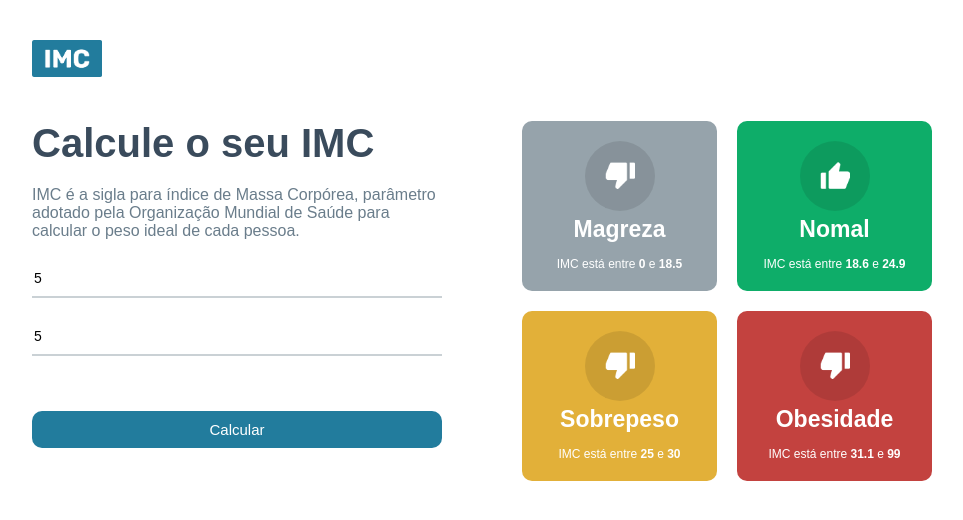
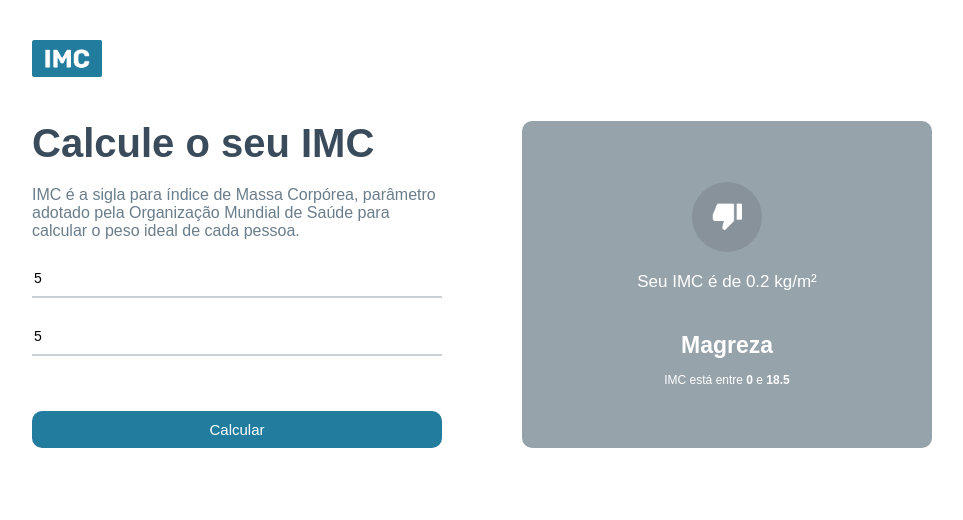
Before and after one commit to Igormarims/IMC-React, a React (Vite) app: page / in a window 1280 px wide. Both pictures are taken after typing "5", "5" into the empty fields and a click on the button "Calcular". Shown: the top 520 px of the page, without its empty margins (158-1121 px from the left). Built offline with nearby package versions, Linux system fonts and the light colour scheme.

Commit message:
GridItem component conditional

```diff
--- a/src/App.module.css
+++ b/src/App.module.css
@@ -71,3 +71,14 @@
    gap: 20px;
 
  }
+
+ .rightSide  .rightBig {
+  flex: 1;
+   display: flex;
+
+ }
+
+ .rightArrow {
+  display: flex;
+  flex: 1;
+ }
--- a/src/App.tsx
+++ b/src/App.tsx
@@ -2,16 +2,18 @@
 import { useState } from 'react';
 import styles from './App.module.css';
 import LOGO from './assets/powered.png'
-import { calculateImc, levels } from './helpers/imc'
+import { calculateImc, Level, levels } from './helpers/imc'
 import  GridItem  from './components/GridItem/GridItem.component'
 
 function App() {
   const [heightField, setHeightField] = useState<number>(0);
   const [weightField, setWeightField] = useState<number>(0);
+  const [toShow, setToShow] = useState<Level | null>(null)
 
    const handleCalculateButton = ()=> {
         if(heightField && weightField){
-
+        const showItem: Level | null = calculateImc(heightField, weightField)
+           setToShow(showItem);
         }else {
           alert('Digite todos os campos')
         }
@@ -46,11 +48,21 @@
             <button onClick={handleCalculateButton}>Calcular</button>
         </div>
         <div className={styles.rightSide}>
+          { !toShow  &&
            <div className={styles.grid}>
                 {levels.map((itens, key)=>
                   <GridItem key={key} item={itens}/>
                 ) }
-           </div>
+            </div>
+            }
+            {
+              toShow &&
+              <div className={styles.rightBig}>
+                <div className={styles.rightArrow}>
+                  <GridItem item={toShow}/>
+                </div>
+              </div>
+            }
         </div>
      </div>
     </div>
--- a/src/components/GridItem/GridItem.component.tsx
+++ b/src/components/GridItem/GridItem.component.tsx
@@ -1,5 +1,3 @@
-
-
 import { Level } from '../../helpers/imc'
 import styles from './GridItem.module.css'
 import upImage from '../../assets/up.png'
@@ -17,6 +15,11 @@
                {/* {item.icon === 'up' &&  <img src={upImage} alt="imagem Up" width={30} /> } */}
                <img src={item.icon === 'down'? downImage : upImage} alt="imagem Down" width={30} />
              </div>
+              {item.yourImc &&
+                <div className={styles.yourImc}>Seu IMC é de {item.yourImc} kg/m² </div>
+
+              }
+
              <div className={styles.gridTitle}>{item.title}</div>
              <div className={styles.gridInfo}>
                <>
--- a/src/components/GridItem/GridItem.module.css
+++ b/src/components/GridItem/GridItem.module.css
@@ -30,3 +30,9 @@
   font-size: 12px;
   margin-top: 14px;
 }
+
+.yourImc {
+  font-size: 17px;
+  margin: 20px 0 35px 0;
+
+}
--- a/src/helpers/imc.ts
+++ b/src/helpers/imc.ts
@@ -20,7 +20,7 @@
 
         for(let i in levels) {
          if(imc >= levels[i].imc[0] && imc <= levels[i].imc[1]){
-                 levels[i].yourImc = imc
+                 levels[i].yourImc = parseFloat(imc.toFixed(2))
                 return levels[i];
          }
      }
```
